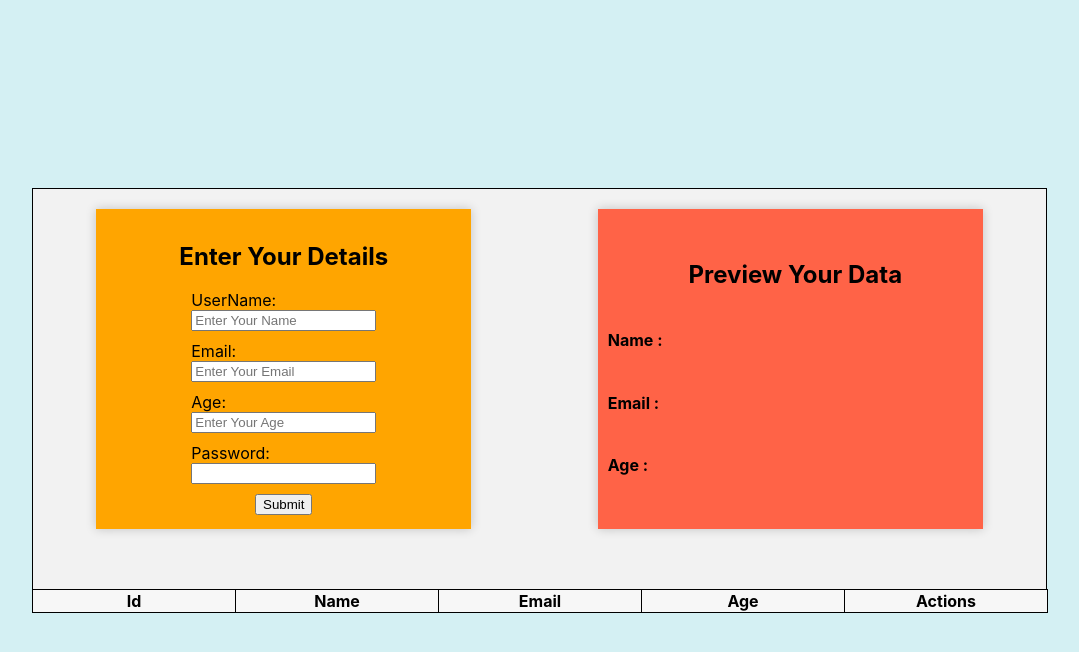
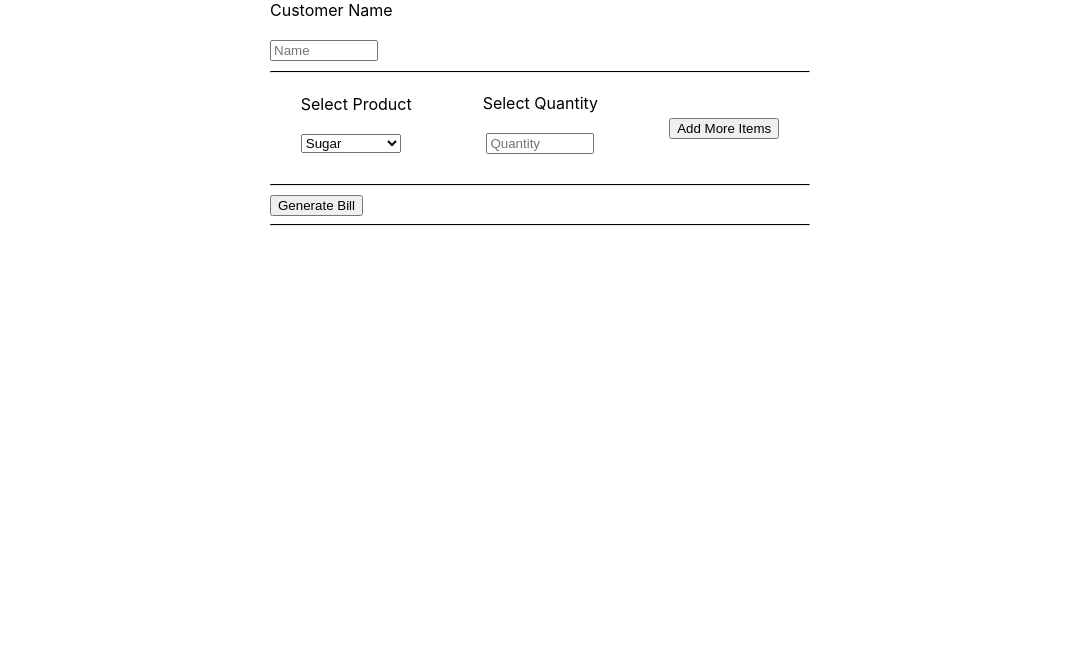
Before and after one commit to Darshan4943/vicky, a React (Create React App) app: page / in a window 1280 px wide. Shown: the top 652 px of the page, without its empty margins (100-1179 px from the left). Built offline with nearby package versions, Linux system fonts and the light colour scheme.

Commit message:
react revision ass 6

```diff
--- a/src/App.js
+++ b/src/App.js
@@ -1,12 +1,12 @@
 import React from 'react'
 
 
-import Table5 from './component2/table5.js'
+import Form from './form.js'
 const App = () => {
 
   return (
     <div>
-      <Table5/>
+      <Form/>
     </div>
   )
 }
--- a/src/component2/table5.js
+++ /dev/null
@@ -1,147 +0,0 @@
-import React, { useState } from "react";
-import styles from "./table5.module.css"
-
-const Table5 = () => {
-  const [name, setname] = useState("");
-  const [email, setemail] = useState("");
-  const [age, setage] = useState("");
-  const [pass, setpass] = useState("");
-
-  const [data, setdata] = useState([]);
-
-  function handleNameChange(e) {
-    setname(e.target.value);
-  }
-  function handleEmailChange(e) {
-    setemail(e.target.value);
-  }
-  function handleAgeChange(e) {
-    setage(e.target.value);
-  }
-  function handlePass(e) {
-    setpass(e.target.value);
-  }
-
-  function handleSubmit() {
-    setdata((prevdata) => [
-      ...prevdata,
-      {
-        name: name,
-        email: email,
-        age: age,
-      },
-    ]);
-    setname("");
-    setemail("");
-    setage("");
-    setpass("");
-  }
-
-  function handleDelete(id) {
-    setdata((prevData) => prevData.filter((item, index) => index !== id));
-  }
-  return (
-    <div>
-      <div className={styles.container}>
-        <div className={styles.box1} style={{backgroundColor:'orange'}}>
-          <h2 style={{ textAlign: "center" }}>Enter Your Details</h2>
-          <label>
-            UserName:
-            <input
-              type="text"
-              placeholder="Enter Your Name"
-              onChange={handleNameChange}
-              value={name}
-            ></input>
-          </label>
-          <label>
-            Email:
-            <input
-              type="email"
-              placeholder="Enter Your Email"
-              onChange={handleEmailChange}
-              value={email}
-            ></input>
-          </label>
-          <label>
-            Age:
-            <input
-              type="number"
-              placeholder="Enter Your Age"
-              value={age}
-              onChange={handleAgeChange}
-            ></input>
-          </label>
-          <label>
-            Password:
-            <input type="password" value={pass} onChange={handlePass}></input>
-          </label>
-          <button onClick={handleSubmit}>Submit</button>
-        </div>
-        <div className={styles.box2} style={{backgroundColor:'tomato'}}>
-          <h2 style={{ textAlign: "center" }}>Preview Your Data</h2>
-          <h4>Name : {name}</h4>
-          <h4>Email :{email}</h4>
-          <h4>Age :{age}</h4>
-        </div>
-      </div>
-
-      {/* <hr /> */}
-      <table>
-        <thead>
-          <tr>
-            <th style={{ width: "200px" }}>Id</th>
-            <th style={{ width: "200px" }}>Name</th>
-            <th style={{ width: "200px" }}>Email</th>
-            <th style={{ width: "200px", textAlign: "center" }}>Age</th>
-            <th style={{ width: "200px", textAlign: "center" }}>Actions</th>
-          </tr>
-        </thead>
-        <tbody>
-          {data.map((item, index) => (
-            <tr key={index}>
-              <td
-                style={{
-                  width: "100px",
-                  textAlign: "center",
-                }}
-              >
-                {index + 1}
-              </td>
-              <td
-                style={{
-                  width: "100px",
-                  textAlign: "center",
-                }}
-              >
-                {item.name}
-              </td>
-              <td
-                style={{
-                  width: "100px",
-                  textAlign: "center",
-                }}
-              >
-                {item.email}
-              </td>
-              <td
-                style={{
-                  width: "100px",
-                  textAlign: "center",
-
-                }}
-              >
-                {item.age}
-              </td>
-              <td style={{ width: "100px", textAlign: "center" }}>
-                <button  style={{backgroundColor:'tomato' }}onClick={() => handleDelete(index)}>Remove</button>
-              </td>
-            </tr>
-          ))}
-        </tbody>
-      </table>
-    </div>
-  );
-};
-
-export default Table5;
--- a/src/component2/table5.module.css
+++ /dev/null
@@ -1,62 +0,0 @@
-body{
-    display: flex;
-    flex-direction: column;
-    height: 100vh;
-    justify-content: center;
-    align-items: center;
-    background-color: #d4f0f3;
-
-    }
-    .container{
-        border: 1px solid black;
-        border-bottom: none;
-
-        display: flex;
-        width:1013px;
-        justify-content: space-around;
-
-        height: 400px;
-        background-color: #F2F2F2;
-    }
-
-    .box1 {
-        display: flex;
-        height: 320px;
-        width: 375px;
-        flex-direction: column;
-        align-items: center;
-        justify-content: center;
-        /* border: 1px solid black; */
-        margin-top: 20px;
-        background-color: #FFFFFF;
-        box-shadow: 0px 0px 10px 0px rgba(0, 0, 0, 0.2);
-      }
-
-      label {
-        display: flex;
-        flex-direction: column;
-        margin-bottom: 10px;
-      }
-    .box2{
-        display: flex;
-        height: 320px;
-        width: 375px;
-        flex-direction: column;
-        padding-left: 10px;
-        /* align-items: center; */
-        justify-content: center;
-        background-color: #FFFFFF;
-        /* border-radius: 10px; */
-        box-shadow: 0px 0px 10px 0px rgba(0, 0, 0, 0.2);
-        margin-top: 20px;
-    }
-    table,td,th{
-        border: 1px solid black;
-    }
-    table{
-        border-collapse: collapse;
-    }
-    tr{
-        background-color: #F7F7F7;
-        /* width: 150px; */
-    }
--- /dev/null
+++ b/src/form.css
@@ -0,0 +1,64 @@
+body{
+    display: flex;
+    flex-direction: column;
+    height: 100vh;
+
+    align-items: center;
+
+    }
+  label {
+    display: flex;
+    flex-direction: column;
+    margin-bottom: 10px;
+
+  }
+  table,td,th{
+    border: 1px solid black;
+  }
+  table{
+    border-collapse: collapse;
+  }
+  tr{
+    background-color: #ffffff;
+    height: 30px;
+  }
+  th{
+    width: 200px;
+  }
+  td{
+    text-align:center
+
+  }
+
+  input {
+    margin-top: 20px;
+    width: 100px;
+  }
+  select{
+    margin-top: 20px;
+    width: 100px;
+  }
+  .box{
+    display: flex;
+    justify-content: space-evenly;
+    align-items: center;
+    margin: 20px;
+    width: 500px;
+
+  }
+  .box input{
+    margin-left: 64px;
+    margin-right: 64px;
+  }
+  .box label{
+  text-align: center;
+  }
+
+
+  .box hr {
+    flex-shrink: 0;
+    height: 1px;
+    margin: 0;
+    border: none;
+    background-color: black;
+  }
--- /dev/null
+++ b/src/form.js
@@ -0,0 +1,126 @@
+import React, { useState } from "react";
+import './form.css'
+
+export default function Form() {
+  const [data, setdata] = useState([""]);
+  const [finaltotal, setfinaltotal] = useState(0);
+  const [options, setoptions] = useState([
+    { selects: "", input: "", total: ""},
+  ]);
+  const [isBill, setisBill] = useState(false);
+  const [name, setname] = useState("");
+  const currentDate = new Date().toLocaleDateString();
+
+  function handleCustomerName(e) {
+    setname(e.target.value);
+  }
+  function handleClick() {
+    setdata((prevdata) => [...prevdata, ""]);
+    setoptions([
+      ...options,
+      { selects: "", input: "", total: "" },
+    ]);
+  }
+  function handleSelectChange(e, index) {
+    const temp = [...options];
+    temp[index].selects = e.target.value;
+    setoptions(temp);
+    console.log(options);
+  }
+
+  function handleChange(e, index) {
+    const temp = [...options];
+    temp[index].input = e.target.value;
+    setoptions(temp);
+  }
+  function createBill() {
+    var price = 20;
+    var sum = 0;
+    for (let i = 0; i < options.length; i++) {
+      let res;
+
+      var temp = [...options];
+      res = Number(options[i].input) * price;
+      temp[i].total = res;
+      sum = sum + Number(temp[i].total);
+    }
+    setfinaltotal(sum);
+    setoptions(temp);
+    setisBill(true);
+  }
+  return (
+    <div>
+      <label>
+        Customer Name
+        <input type="text" placeholder ="Name" onChange={handleCustomerName} />
+      </label>
+      <div>
+      {data.map((item, index) => (
+        <>
+          <hr style={{borderTop:"1px solid black"}}/>
+        <div className="box">
+         <label>
+           Select Product
+          <select
+            key={index}
+            id="mySelect"
+            onChange={(event) => handleSelectChange(event, index)}
+          >
+
+            <option value="Sugar" selected>Sugar</option>
+            <option value="Salt" >Salt </option>
+            <option value="Oil">Oil</option>
+            <option value="Chocolate">Chocolate</option>
+          </select>
+          </label>
+          <label>
+            Select Quantity
+          <input type="number" placeholder ="Quantity" onChange={(event) => handleChange(event, index)} />
+          </label>
+          {data.length - 1 === index && (
+            <button onClick={handleClick}>Add More Items</button>
+          )}
+        </div>
+        <hr style={{borderTop:"1px solid black"}}/>
+        </>
+      ))}
+       <button onClick={createBill}>Generate Bill</button>
+       <hr style={{borderTop:"1px solid black"}}/>
+      </div>
+      {isBill && (
+
+        <table>
+          <thead>
+            <tr>
+              <td style={{ textAlign: "start"}} colSpan="4">Name:{name}</td>
+            </tr>
+            <tr>
+              <td style={{ textAlign: "start"}} colSpan="4">Date:{currentDate}</td>
+            </tr>
+            <tr>
+              <th>Items</th>
+              <th>Price</th>
+              <th>Quantity</th>
+              <th>Total</th>
+            </tr>
+          </thead>
+          <tbody>
+            {options.map((item) => (
+              <tr>
+                <td>{item.selects}</td>
+                <td>20</td>
+                <td>{item.input}</td>
+                <td>{item.total}</td>
+              </tr>
+            ))}
+            <tr>
+              <td style={{ textAlign: "end"}} colSpan="3">Total</td>
+              <td >{finaltotal}</td>
+            </tr>
+          </tbody>
+        </table>
+      )}
+
+    </div>
+  );
+}
```
